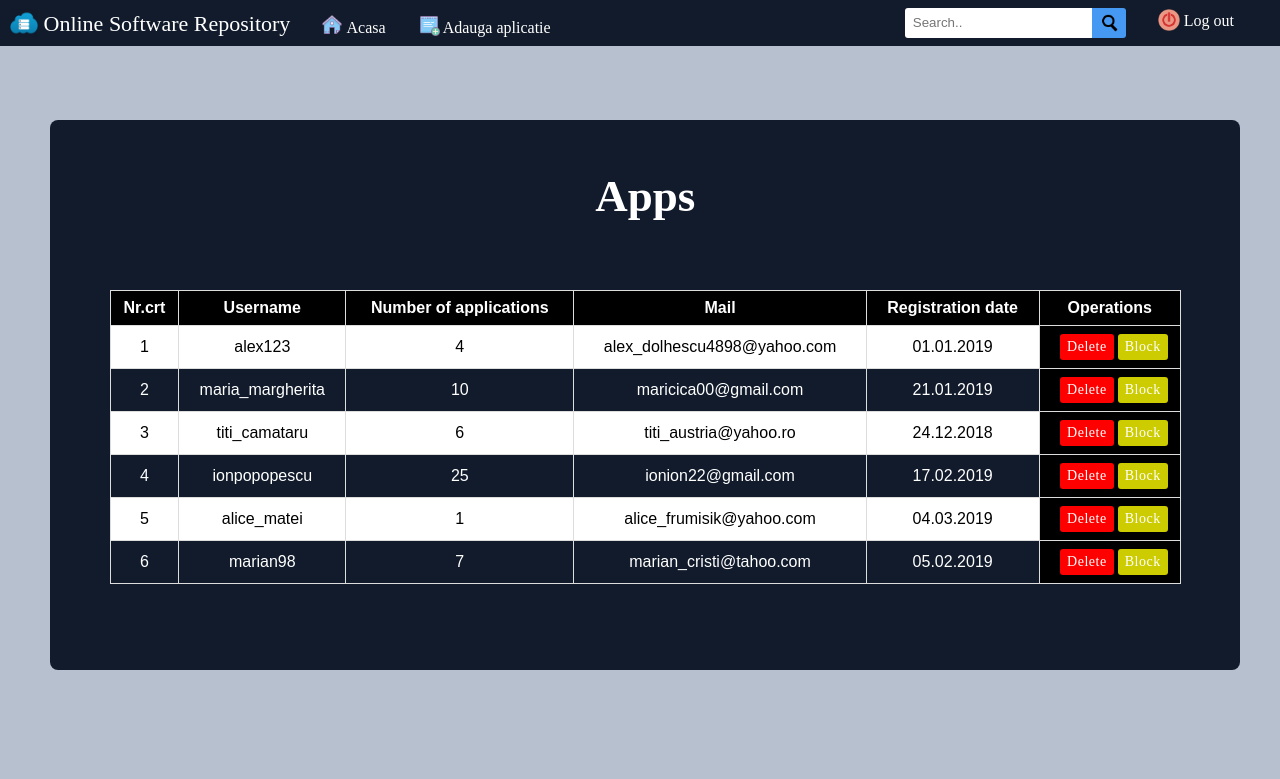
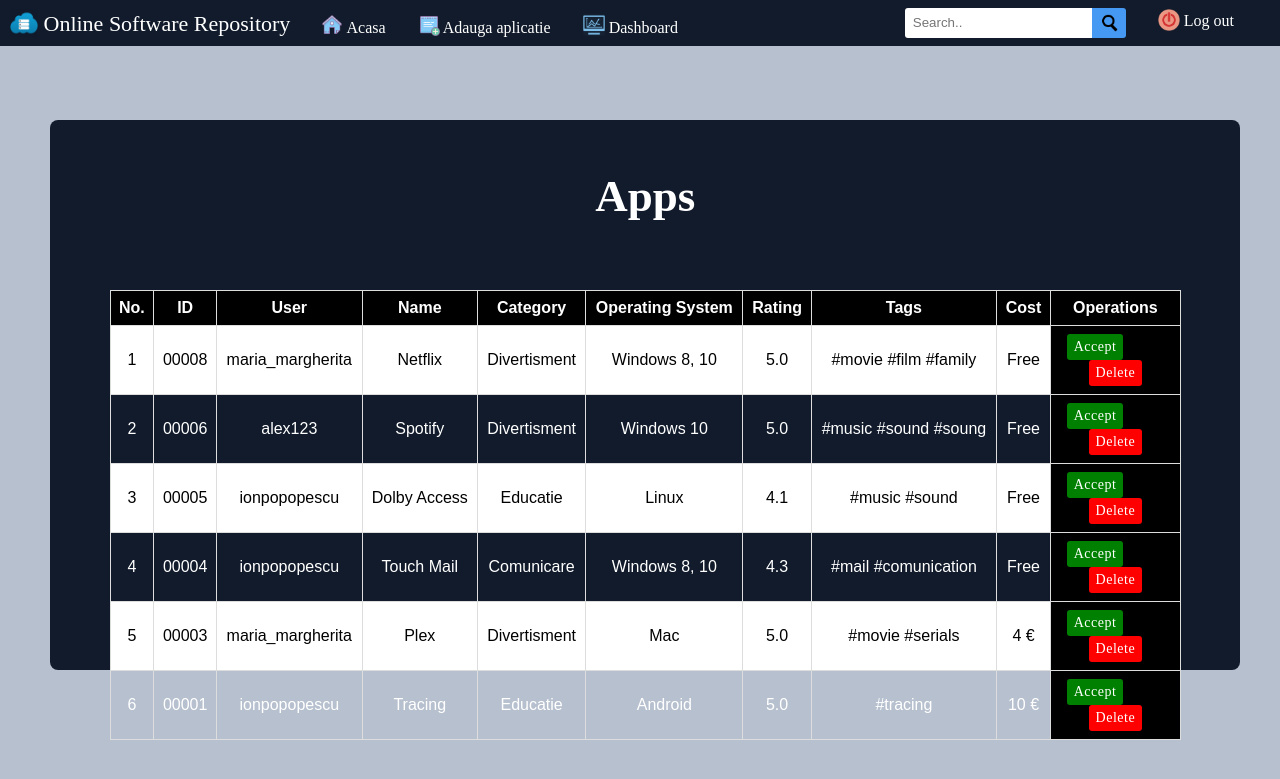
Before and after one commit to adelin998/TW-Sofy, a PHP site: page /apps_administrator.html in a window 1280 px wide. Shown: the top 779 px of the page. Run offline with PHP 8.4, Linux system fonts and the light colour scheme.

Commit message:
Modificare apps_administrator + adaugare buton dashboard

```diff
--- a/administrator.html
+++ b/administrator.html
@@ -23,6 +23,7 @@
 		  <p class="menuTitle"><img src="img/fav.png" width="28px" height="28px" style="margin-bottom: -6px;">  Online Software Repository</p>
 		  <a href="index.html"><img src="img/home.png" width="22px" height="22px" style="margin-bottom: -3px;"> Acasa</a>
 		    <a href="adauga.html"><img src="img/add.png" width="22px" height="22px" style="margin-bottom: -3px;"> Adauga aplicatie</a>
+		    <a href="administrator.html"><img src="img/dash.png" width="22px" height="22px" style="margin-bottom: -3px;"> Dashboard</a>
 		  <a href="login.html" style="float: right;margin-right: 30px;margin-top: -5px"><img src="img/logout.png" width="22px" height="22px" style="margin-bottom: -5px;"> Log out</a>
 		  <form class="searchForm">
 		  <input type="text" placeholder="Search..">
--- a/apps_administrator.html
+++ b/apps_administrator.html
@@ -23,6 +23,7 @@
 		  <p class="menuTitle"><img src="img/fav.png" width="28px" height="28px" style="margin-bottom: -6px;">  Online Software Repository</p>
 		  <a href="index.html"><img src="img/home.png" width="22px" height="22px" style="margin-bottom: -3px;"> Acasa</a>
 		    <a href="adauga.html"><img src="img/add.png" width="22px" height="22px" style="margin-bottom: -3px;"> Adauga aplicatie</a>
+		    <a href="administrator.html"><img src="img/dash.png" width="22px" height="22px" style="margin-bottom: -3px;"> Dashboard</a>
 		  <a href="login.html" style="float: right;margin-right: 30px;margin-top: -5px"><img src="img/logout.png" width="22px" height="22px" style="margin-bottom: -5px;"> Log out</a>
 		  <form class="searchForm">
 		  <input type="text" placeholder="Search..">
@@ -40,60 +41,88 @@
 
 	 		<table id="t01">
 			  <tr>
-			  	<th>Nr.crt</th>
-			    <th>Username</th>
-			    <th>Number of applications</th>
-			    <th>Mail</th>
-			    <th>Registration date</th>
+			  	<th>No.</th>
+			  	<th>ID</th>
+			  	<th>User</th>
+			    <th>Name</th>
+			    <th>Category</th>
+			    <th>Operating System</th>
+			    <th>Rating</th>
+			    <th>Tags</th>
+			    <th>Cost</th>
 			    <th>Operations</th>
 			  </tr>
 			  <tr>
 			  	<td>1</td>
-			    <td>alex123</td>
-			    <td>4</td>
-			    <td>alex_dolhescu4898@yahoo.com</td>
-			    <td>01.01.2019</td>
-			    <td id="op"><input class="buttonDelete" type="button" value="Delete"> <input class="buttonBlock" type="button" value="Block"> </td>
+			    <td>00008</td>
+			    <td>maria_margherita</td>
+			    <td>Netflix</td>
+			    <td>Divertisment</td>
+			    <td>Windows 8, 10</td>
+			    <td>5.0</td>
+			    <td>#movie #film #family</td>
+			    <td>Free</td>
+			    <td id="op"><input class="buttonAccept" type="button" value="Accept"> <input class="buttonDelete2" type="button" value="Delete"></td>
 			  </tr>
 			  <tr>
 			  	<td>2</td>
-			    <td>maria_margherita</td>
-			    <td>10</td>
-			    <td>maricica00@gmail.com</td>
-			    <td>21.01.2019</td>
-			    <td id="op"><input class="buttonDelete" type="button" value="Delete"> <input class="buttonBlock" type="button" value="Block"> </td>
+			    <td>00006</td>
+			    <td>alex123</td>
+			    <td>Spotify</td>
+			    <td>Divertisment</td>
+			    <td>Windows 10</td>
+			    <td>5.0</td>
+			    <td>#music #sound #soung</td>
+			    <td>Free</td>
+			    <td id="op"><input class="buttonAccept" type="button" value="Accept"> <input class="buttonDelete2" type="button" value="Delete"></td>
 			  </tr>
 			  <tr>
 			  	<td>3</td>
-			    <td>titi_camataru</td>
-			    <td>6</td>
-			    <td>titi_austria@yahoo.ro</td>
-			    <td>24.12.2018</td>
-			    <td id="op"><input class="buttonDelete" type="button" value="Delete"> <input class="buttonBlock" type="button" value="Block"> </td>
+			    <td>00005</td>
+			    <td>ionpopopescu</td>
+			    <td>Dolby Access</td>
+			    <td>Educatie</td>
+			    <td>Linux</td>
+			    <td>4.1</td>
+			    <td>#music #sound</td>
+			    <td>Free</td>
+			    <td id="op"><input class="buttonAccept" type="button" value="Accept"> <input class="buttonDelete2" type="button" value="Delete"></td>
 			  </tr>
 			  <tr>
 			  	<td>4</td>
+			    <td>00004</td>
 			    <td>ionpopopescu</td>
-			    <td>25</td>
-			    <td>ionion22@gmail.com</td>
-			    <td>17.02.2019</td>
-			    <td id="op"><input class="buttonDelete" type="button" value="Delete"> <input class="buttonBlock" type="button" value="Block"> </td>
+			    <td>Touch Mail</td>
+			    <td>Comunicare</td>
+			    <td>Windows 8, 10</td>
+			    <td>4.3</td>
+			    <td>#mail #comunication</td>
+			    <td>Free</td>
+			    <td id="op"><input class="buttonAccept" type="button" value="Accept"> <input class="buttonDelete2" type="button" value="Delete"></td>
 			  </tr>
 			  <tr>
 			  	<td>5</td>
-			    <td>alice_matei</td>
-			    <td>1</td>
-			    <td>alice_frumisik@yahoo.com</td>
-			    <td>04.03.2019</td>
-			    <td id="op"><input class="buttonDelete" type="button" value="Delete"> <input class="buttonBlock" type="button" value="Block"> </td>
+			    <td>00003</td>
+			    <td>maria_margherita</td>
+			    <td>Plex</td>
+			    <td>Divertisment</td>
+			    <td>Mac</td>
+			    <td>5.0</td>
+			    <td>#movie #serials</td>
+			    <td>4 &euro;</td>
+			    <td id="op"><input class="buttonAccept" type="button" value="Accept"> <input class="buttonDelete2" type="button" value="Delete"></td>
 			  </tr>
 			  <tr>
 			  	<td>6</td>
-			    <td>marian98</td>
-			    <td>7</td>
-			    <td>marian_cristi@tahoo.com</td>
-			    <td>05.02.2019</td>
-			    <td id="op"><input class="buttonDelete" type="button" value="Delete"> <input class="buttonBlock" type="button" value="Block"> </td>
+			    <td>00001</td>
+			    <td>ionpopopescu</td>
+			    <td>Tracing</td>
+			    <td>Educatie</td>
+			    <td>Android</td>
+			    <td>5.0</td>
+			    <td>#tracing</td>
+			    <td>10 &euro;</td>
+			    <td id="op"><input class="buttonAccept" type="button" value="Accept"> <input class="buttonDelete2" type="button" value="Delete"></td>
 			  </tr>
 			</table>
 
--- a/css/style.css
+++ b/css/style.css
@@ -497,6 +497,41 @@
 		margin: 0 auto;
 	}
 
+	.buttonDelete2{
+		background: #FF0000;
+		cursor:pointer;
+		border: 1px #fff;
+		border-radius: 3px;
+		font-size: 14px;
+		box-sizing: border-box;
+		font-family:Gadugi;
+		padding-top:5px;
+		padding-bottom:5px;
+		padding-left:7px;
+		padding-right:7px;
+		letter-spacing:0.5px;
+		color: #fff;
+		margin: 0 auto;
+	}
+
+	.buttonAccept{
+		background: #008000;
+		cursor:pointer;
+		border: 1px #fff;
+		border-radius: 3px;
+		font-size: 14px;
+		box-sizing: border-box;
+		font-family:Gadugi;
+		padding-top:5px;
+		padding-bottom:5px;
+		padding-left:7px;
+		padding-right:7px;
+		letter-spacing:0.5px;
+		color: #fff;
+		margin-left: 7%;
+		float: left;
+	}
+
 	.buttonRegister{
 		background: #1a3663;
 		cursor:pointer;
@@ -535,9 +570,22 @@
 		transition: 0.7s;
 	}
 
+
+	.buttonDelete2:hover{
+		opacity: .80;
+		color: #8B0000;
+		transition: 0.7s;
+	}
+
 	.buttonBlock:hover{
 		opacity: .80;
 		color: #808000;
+		transition: 0.7s;
+	}
+
+	.buttonAccept:hover{
+		opacity: .80;
+		color: #006400;
 		transition: 0.7s;
 	}
 
--- a/users_administrator.html
+++ b/users_administrator.html
@@ -23,6 +23,7 @@
 		  <p class="menuTitle"><img src="img/fav.png" width="28px" height="28px" style="margin-bottom: -6px;">  Online Software Repository</p>
 		  <a href="index.html"><img src="img/home.png" width="22px" height="22px" style="margin-bottom: -3px;"> Acasa</a>
 		    <a href="adauga.html"><img src="img/add.png" width="22px" height="22px" style="margin-bottom: -3px;"> Adauga aplicatie</a>
+		    <a href="administrator.html"><img src="img/dash.png" width="22px" height="22px" style="margin-bottom: -3px;"> Dashboard</a>
 		  <a href="login.html" style="float: right;margin-right: 30px;margin-top: -5px"><img src="img/logout.png" width="22px" height="22px" style="margin-bottom: -5px;"> Log out</a>
 		  <form class="searchForm">
 		  <input type="text" placeholder="Search..">
```
Also changed, not shown: img/dash.png (added).
